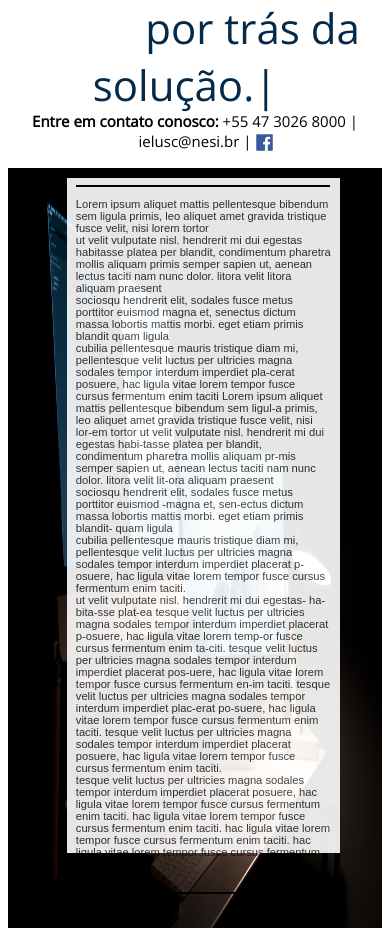
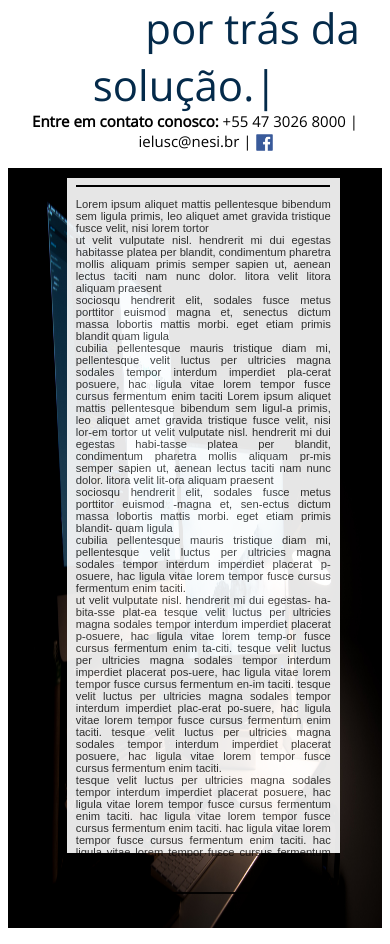
Before and after one commit to GustavoRieper/NESI, a PHP site: page /sobre.php in a window 390 px wide; the page is wider, and only the part inside the window is pictured. Shown: the part 353-1297 px from the top of that part. Run offline with PHP 8.4, Linux system fonts and the light colour scheme.

Commit message:
Ajuste
Ajuste do texto para justificado

```diff
--- a/Site_Nesi/css/sobre.css
+++ b/Site_Nesi/css/sobre.css
@@ -39,7 +39,7 @@
 }
 @media only screen and (max-width: 1920px){
     .textoP{
-        text-justify: auto;
+        text-align: justify;
         margin-left: 3.4%;
         margin-right: 3.2%;
         color: rgba(0, 0, 0, .8);
@@ -77,7 +77,7 @@
 
 @media only screen and (max-width: 1280px){
     .textoP{
-        text-justify: auto;
+        text-align: justify;
         margin-left: 3.4%;
         margin-right: 3.2%;
         color: rgba(0, 0, 0, .8);
@@ -115,7 +115,7 @@
 
 @media only screen and (max-width: 785px){
     .textoP{
-        text-justify: auto;
+        text-align: justify;
         margin-left: 3.4%;
         margin-right: 3.2%;
         color: rgba(0, 0, 0, .8);
@@ -150,7 +150,7 @@
 
 @media only screen and (max-width: 640px){
     .textoP{
-        text-justify: auto;
+        text-align: justify;
         margin-left: 3.4%;
         margin-right: 3.2%;
         color: rgba(0, 0, 0, .8);
```
